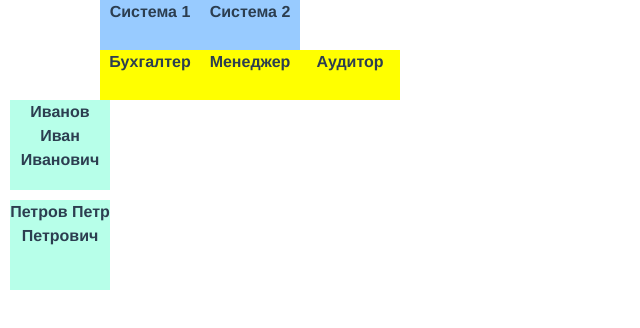
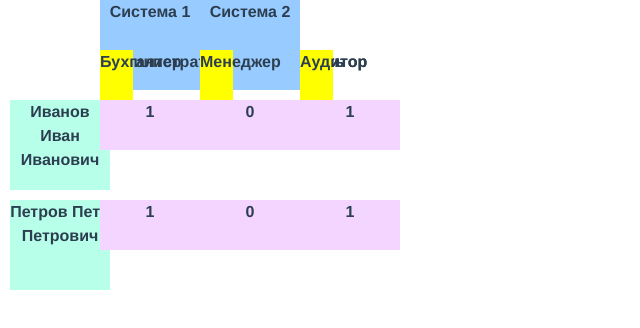
Before and after one commit to skitale-design/dynamic-table, a Vue app: page / in a window 1280 px wide. Shown: the top 328 px of the page, without its empty margins (0-640 px from the left). Built offline with nearby package versions, Linux system fonts and the light colour scheme.

Commit message:
Добавить width в параметры компонента OnlyDivs

```diff
--- a/src/App.vue
+++ b/src/App.vue
@@ -5,7 +5,8 @@
       <div v-for="s in u.system " :key="s.id">
         <OnlyDivs :msg="s.name" :top="0" :left="s.id*100" color="#98cbff"/>
         <div v-for="r in s.role " :key="r.id">
-          <OnlyDivs :msg="r.name" :top="50" :left="r.id*100" :height="50" color="yellow" />
+          <OnlyDivs :msg="r.name" :top="50" :left="r.id*100" :height="50" color="yellow"  width=33 />
+          <OnlyDivs :msg="r.value" :top="u.id*100" :left="r.id*100" :height="50" color="#F3D5FF" />
         </div>
       </div>
     </div>
--- a/src/components/OnlyDivs/OnlyDivs.vue
+++ b/src/components/OnlyDivs/OnlyDivs.vue
@@ -15,7 +15,8 @@
         top: {type: Number, default: 10},
         left: {type: Number, default: 10},
         id: {type: Number, default: null},
-        height: {type: Number,default: 90}
+        height: {type: Number,default: 90},
+        width: {type: Number,default: 100}
     })
     const top = ref(props.top)
     const left = ref(props.left)
@@ -72,6 +73,7 @@
         --top:v-bind(top + 'px');
         --left:v-bind(left + 'px');
         --height:v-bind(props.height + 'px');
+        --width:v-bind(props.width + 'px');
         --mycolor: v-bind(color);
         --fontWeight: v-bind((id == state.currentId.id)?fontWeight:"normal")
     }
@@ -80,7 +82,7 @@
         position: absolute;
         top: var(--top);
         left: var(--left);
-        width: 100px;
+        width: var(--width);
         height: var(--height);
         background-color: var(--mycolor);
         font-weight: var(--fontWeight)
@@ -91,7 +93,7 @@
         position: absolute;
         top: var(--top);
         left: var(--left);
-        width: 100px;
+        width: var(--width);
         height: var(--height);
         background-color: var(--mycolor);
     }
```
